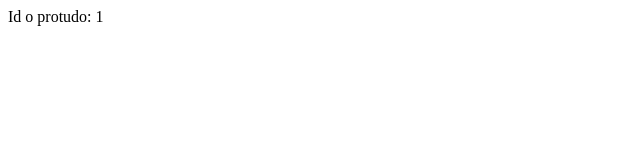
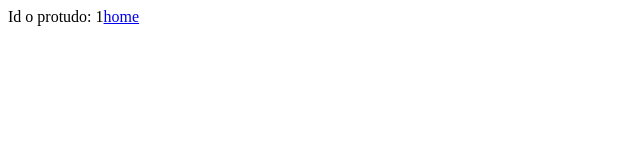
Before and after one commit to devknyon/react-next, a Next.js app: page /produtos/1 in a window 1280 px wide. Shown: the top 160 px of the page, without its empty margins (0-640 px from the left). Built offline with nearby package versions, Linux system fonts and the light colour scheme.

Commit message:
path and pages 2

```diff
--- a/pages/index.js
+++ b/pages/index.js
@@ -1,5 +1,9 @@
 function Home () {
-    return <div><a href="pages/teste.js">testando</a></div>
+    return  <div>
+                <a href="produtos/1">Produto 1</a> <a href="produtos/2">Produto 2</a>
+
+            </div>
+
 
 
 }
--- a/pages/produtos/[id].js
+++ b/pages/produtos/[id].js
@@ -25,7 +25,10 @@ export async function getStaticProps(context) {
 
 }
 function Produtos(props) {
-    return <div>Id o protudo: {props.id}</div>
+    return  <div>
+            Id o protudo: {props.id}
+            <a href="/">home</a>
+            </div>
 
 }
 
```
